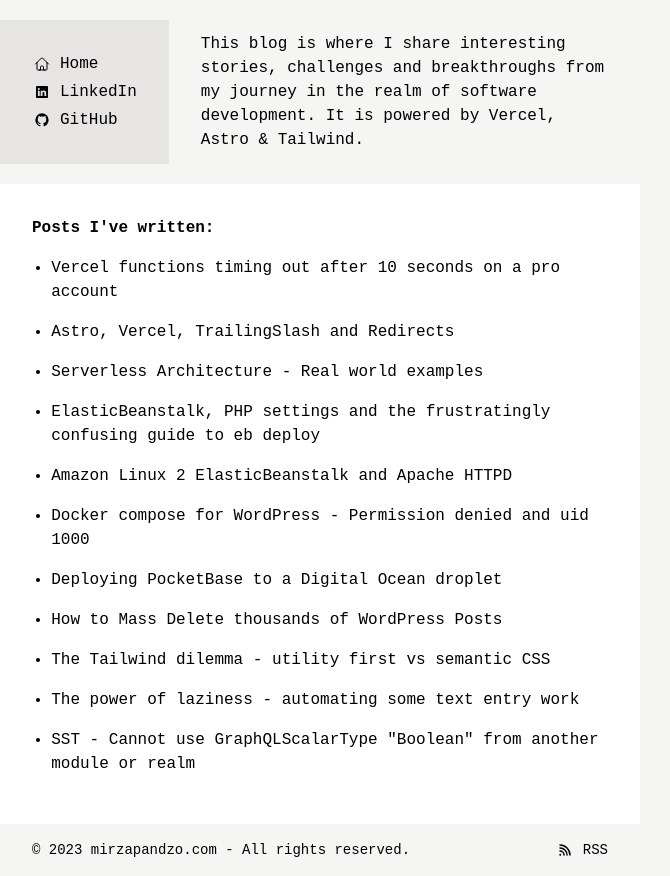
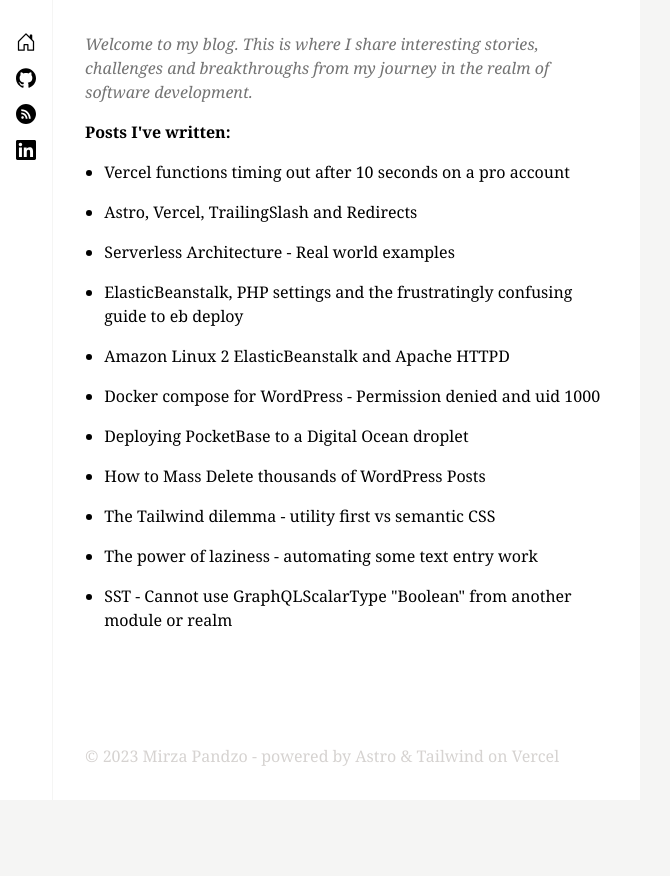
Before and after one commit to mpandzo/mpandzo.github.io, an Astro site: page / in a window 1280 px wide. Shown: the whole page, without its empty margins (0-670 px from the left). After the commit the page ends 800 px from the top, so only its background shows below. Built offline with nearby package versions, Linux system fonts and the light colour scheme; Astro itself is replaced by a stand-in of ours.

Commit message:
Modified styles

```diff
--- a/src/components/Footer.astro
+++ b/src/components/Footer.astro
@@ -2,14 +2,6 @@
 const today = new Date();
 ---
 
-<footer class="px-8 py-4 flex space-x-2 items-center justify-between text-sm">
-  <span>&copy; {today.getFullYear()} mirzapandzo.com - All rights reserved.</span>
-  <a class="hidden lg:flex items-center space-x-2" href="/rss.xml">
-    <div class="w-5 flex items-center justify-center">
-      <svg fill="currentColor" viewBox="0 0 256 256" xmlns="http://www.w3.org/2000/svg" class="w-4 h-4">
-          <path d="M101.74 154.26A75.53 75.53 0 0 1 124 208a12 12 0 0 1-24 0a52 52 0 0 0-52-52a12 12 0 0 1 0-24a75.51 75.51 0 0 1 53.74 22.26ZM48 84a12 12 0 0 0 0 24a100 100 0 0 1 100 100a12 12 0 0 0 24 0A124 124 0 0 0 48 84Zm121.62 2.38A170.85 170.85 0 0 0 48 36a12 12 0 0 0 0 24a147 147 0 0 1 104.65 43.35A147 147 0 0 1 196 208a12 12 0 0 0 24 0a170.85 170.85 0 0 0-50.38-121.62ZM52 188a16 16 0 1 0 16 16a16 16 0 0 0-16-16Z"/>
-      </svg>
-    </div>
-    <span class="hover:underline">RSS</span>
-  </a>
+<footer class="pt-8 text-center lg:text-left text-stone-300 bg-white">
+  <span>&copy; {today.getFullYear()} Mirza Pandzo - powered by <a href="https://astro.build" rel="nofollow bookmark" target="_blank">Astro</a> &amp; <a href="https://tailwindcss.com" rel="nofollow bookmark" target="_blank">Tailwind</a> on <a href="https://vercel.com" rel="nofollow bookmark" target="_blank">Vercel</a></span>
 </footer>
--- a/src/components/Header.astro
+++ b/src/components/Header.astro
@@ -2,42 +2,21 @@
 import { SITE_TITLE } from '../consts';
 ---
 
-<header class="flex flex-col lg:flex-row lg:items-center text-lg">
-	<nav class=" text-sm lg:text-base flex flex-row space-x-4 lg:space-x-0 items-center lg:items-start pt-4 px-8 lg:p-8 lg:flex-col lg:justify-center lg:space-y-1 lg:bg-stone-200">
-    <a class="flex items-center space-x-2" href="/">
-      <div class="w-5 flex items-center justify-center">
-        <svg xmlns="http://www.w3.org/2000/svg" fill="none" viewBox="0 0 24 24" stroke-width="1.5" stroke="currentColor" class="w-4 h-4">
-          <path stroke-linecap="round" stroke-linejoin="round" d="M2.25 12l8.954-8.955c.44-.439 1.152-.439 1.591 0L21.75 12M4.5 9.75v10.125c0 .621.504 1.125 1.125 1.125H9.75v-4.875c0-.621.504-1.125 1.125-1.125h2.25c.621 0 1.125.504 1.125 1.125V21h4.125c.621 0 1.125-.504 1.125-1.125V9.75M8.25 21h8.25" />
-        </svg>
-      </div>
-      <span class="hover:underline">Home</span>
+<header class="text-lg bg-white lg:border-r lg:border-stone-100">
+	<nav class="text-sm lg:text-base flex flex-row space-x-4 lg:space-x-0 items-center lg:items-start px-8 pb-6 pt-8 lg:px-4 lg:py-8 lg:flex-col lg:justify-center lg:space-y-4">
+    <a class="flex w-5 items-center" href="/">
+      <svg xmlns="http://www.w3.org/2000/svg" fill="currentColor" viewBox="0 0 16 16">
+        <path d="M8.354 1.146a.5.5 0 0 0-.708 0l-6 6A.5.5 0 0 0 1.5 7.5v7a.5.5 0 0 0 .5.5h4.5a.5.5 0 0 0 .5-.5v-4h2v4a.5.5 0 0 0 .5.5H14a.5.5 0 0 0 .5-.5v-7a.5.5 0 0 0-.146-.354L13 5.793V2.5a.5.5 0 0 0-.5-.5h-1a.5.5 0 0 0-.5.5v1.293L8.354 1.146ZM2.5 14V7.707l5.5-5.5 5.5 5.5V14H10v-4a.5.5 0 0 0-.5-.5h-3a.5.5 0 0 0-.5.5v4H2.5Z"/>
+      </svg>
     </a>
-    <a class="flex items-center space-x-2" href="https://www.linkedin.com/in/mirzapandzo">
-      <div class="w-5 flex items-center justify-center">
-        <svg xmlns="http://www.w3.org/2000/svg" fill="currentColor" viewBox="0 0 16 16" class="w-3 h-3">
-          <path d="M0 1.146C0 .513.526 0 1.175 0h13.65C15.474 0 16 .513 16 1.146v13.708c0 .633-.526 1.146-1.175 1.146H1.175C.526 16 0 15.487 0 14.854V1.146zm4.943 12.248V6.169H2.542v7.225h2.401zm-1.2-8.212c.837 0 1.358-.554 1.358-1.248-.015-.709-.52-1.248-1.342-1.248-.822 0-1.359.54-1.359 1.248 0 .694.521 1.248 1.327 1.248h.016zm4.908 8.212V9.359c0-.216.016-.432.08-.586.173-.431.568-.878 1.232-.878.869 0 1.216.662 1.216 1.634v3.865h2.401V9.25c0-2.22-1.184-3.252-2.764-3.252-1.274 0-1.845.7-2.165 1.193v.025h-.016a5.54 5.54 0 0 1 .016-.025V6.169h-2.4c.03.678 0 7.225 0 7.225h2.4z"/>
-        </svg>
-      </div>
-      <span class="hover:underline">LinkedIn</span>
+    <a class="flex w-5 items-center" href="https://github.com/mpandzo">
+      <svg fill="currentColor" role="img" viewBox="0 0 24 24" xmlns="http://www.w3.org/2000/svg"><title>GitHub</title><path d="M12 .297c-6.63 0-12 5.373-12 12 0 5.303 3.438 9.8 8.205 11.385.6.113.82-.258.82-.577 0-.285-.01-1.04-.015-2.04-3.338.724-4.042-1.61-4.042-1.61C4.422 18.07 3.633 17.7 3.633 17.7c-1.087-.744.084-.729.084-.729 1.205.084 1.838 1.236 1.838 1.236 1.07 1.835 2.809 1.305 3.495.998.108-.776.417-1.305.76-1.605-2.665-.3-5.466-1.332-5.466-5.93 0-1.31.465-2.38 1.235-3.22-.135-.303-.54-1.523.105-3.176 0 0 1.005-.322 3.3 1.23.96-.267 1.98-.399 3-.405 1.02.006 2.04.138 3 .405 2.28-1.552 3.285-1.23 3.285-1.23.645 1.653.24 2.873.12 3.176.765.84 1.23 1.91 1.23 3.22 0 4.61-2.805 5.625-5.475 5.92.42.36.81 1.096.81 2.22 0 1.606-.015 2.896-.015 3.286 0 .315.21.69.825.57C20.565 22.092 24 17.592 24 12.297c0-6.627-5.373-12-12-12"/></svg>
     </a>
-    <a class="flex items-center space-x-2" href="https://github.com/mpandzo">
-      <div class="w-5 flex items-center justify-center">
-        <svg  fill="currentColor" viewBox="0 0 24 24" xmlns="http://www.w3.org/2000/svg" class="w-4 h-4">
-            <path d="M12 2A10 10 0 0 0 2 12c0 4.42 2.87 8.17 6.84 9.5c.5.08.66-.23.66-.5v-1.69c-2.77.6-3.36-1.34-3.36-1.34c-.46-1.16-1.11-1.47-1.11-1.47c-.91-.62.07-.6.07-.6c1 .07 1.53 1.03 1.53 1.03c.87 1.52 2.34 1.07 2.91.83c.09-.65.35-1.09.63-1.34c-2.22-.25-4.55-1.11-4.55-4.92c0-1.11.38-2 1.03-2.71c-.1-.25-.45-1.29.1-2.64c0 0 .84-.27 2.75 1.02c.79-.22 1.65-.33 2.5-.33c.85 0 1.71.11 2.5.33c1.91-1.29 2.75-1.02 2.75-1.02c.55 1.35.2 2.39.1 2.64c.65.71 1.03 1.6 1.03 2.71c0 3.82-2.34 4.66-4.57 4.91c.36.31.69.92.69 1.85V21c0 .27.16.59.67.5C19.14 20.16 22 16.42 22 12A10 10 0 0 0 12 2Z"/>
-        </svg>
-      </div>
-      <span class="hover:underline">GitHub</span>
+    <a class="flex w-5 items-center" href="/rss.xml">
+      <svg xmlns="http://www.w3.org/2000/svg" viewBox="0 0 333333 333333" shape-rendering="geometricPrecision" text-rendering="geometricPrecision" image-rendering="optimizeQuality" fill-rule="evenodd" clip-rule="evenodd"><title>RSS</title><path d="M166667 0c92048 0 166667 74619 166667 166667s-74619 166667-166667 166667S0 258715 0 166667 74619 0 166667 0zm-57698 203357c-11551 0-20938 9418-20938 20897 0 11537 9386 20857 20938 20857 11587 0 20967-9320 20967-20857 0-11479-9378-20897-20967-20897zm-20918-61899v30148c19632 0 38081 7677 51977 21585 13883 13868 21548 32406 21548 52114h30276c0-57254-46585-103838-103801-103838v-9zm38-53431v30154c70007 0 126979 57031 126979 127116l30235 3c0-86697-70539-157270-157212-157270l-2-3z" fill="currentColor"/></svg>
     </a>
-    <a class="lg:hidden flex items-center space-x-2" href="/rss.xml">
-      <div class="w-5 flex items-center justify-center">
-        <svg fill="currentColor" viewBox="0 0 256 256" xmlns="http://www.w3.org/2000/svg" class="w-4 h-4">
-            <path d="M101.74 154.26A75.53 75.53 0 0 1 124 208a12 12 0 0 1-24 0a52 52 0 0 0-52-52a12 12 0 0 1 0-24a75.51 75.51 0 0 1 53.74 22.26ZM48 84a12 12 0 0 0 0 24a100 100 0 0 1 100 100a12 12 0 0 0 24 0A124 124 0 0 0 48 84Zm121.62 2.38A170.85 170.85 0 0 0 48 36a12 12 0 0 0 0 24a147 147 0 0 1 104.65 43.35A147 147 0 0 1 196 208a12 12 0 0 0 24 0a170.85 170.85 0 0 0-50.38-121.62ZM52 188a16 16 0 1 0 16 16a16 16 0 0 0-16-16Z"/>
-        </svg>
-      </div>
-      <span class="hover:underline">RSS</span>
+    <a class="flex w-5 items-center justify-center" href="https://www.linkedin.com/in/mirzapandzo">
+      <svg fill="currentColor" role="img" viewBox="0 0 24 24" xmlns="http://www.w3.org/2000/svg"><title>LinkedIn</title><path d="M20.447 20.452h-3.554v-5.569c0-1.328-.027-3.037-1.852-3.037-1.853 0-2.136 1.445-2.136 2.939v5.667H9.351V9h3.414v1.561h.046c.477-.9 1.637-1.85 3.37-1.85 3.601 0 4.267 2.37 4.267 5.455v6.286zM5.337 7.433c-1.144 0-2.063-.926-2.063-2.065 0-1.138.92-2.063 2.063-2.063 1.14 0 2.064.925 2.064 2.063 0 1.139-.925 2.065-2.064 2.065zm1.782 13.019H3.555V9h3.564v11.452zM22.225 0H1.771C.792 0 0 .774 0 1.729v20.542C0 23.227.792 24 1.771 24h20.451C23.2 24 24 23.227 24 22.271V1.729C24 .774 23.2 0 22.222 0h.003z"/></svg>
     </a>
 	</nav>
-  <div class="flex p-4 px-8 text-sm lg:text-base lg:p-8 flex-col space-y-4">
-    <div>This blog is where I share interesting stories, challenges and breakthroughs from my journey in the realm of software development. It is powered by <a href="https://vercel.com" rel="nofollow bookmark" target="_blank">Vercel</a>, <a href="https://astro.build" rel="nofollow bookmark" target="_blank">Astro</a> &amp; <a href="https://tailwindcss.com" rel="nofollow bookmark" target="_blank">Tailwind</a>.</div>
-  </div>
 </header>
--- a/src/consts.ts
+++ b/src/consts.ts
@@ -2,4 +2,4 @@
 // You can import this data from anywhere in your site by using the `import` keyword.
 
 export const SITE_TITLE = 'Mirza Pandzo\'s Blog';
-export const SITE_DESCRIPTION = 'I blog about software stuff.';
+export const SITE_DESCRIPTION = 'I share interesting stories, challenges and breakthroughs from my journey in the realm of software development.';
--- a/src/layouts/Post.astro
+++ b/src/layouts/Post.astro
@@ -14,10 +14,13 @@
 	<head>
 		<BaseHead title={title} description={description} />
 	</head>
-	<body class="xl:w-1/2 min-h-screen flex flex-col bg-stone-100">
-		<Header />
-		<main class="grow p-8 bg-white">
-			<article>
+	<body class="xl:w-1/2 flex flex-col bg-stone-100">
+    <main class="flex flex-col lg:flex-row">
+      <Header title={title} />
+      <article class="bg-white px-8 lg:p-8 min-h-screen flex flex-col">
+        <div class="lg:col-span-4 lg:text-base bg-white pb-4 italic text-neutral-500">
+          <div>Welcome to my blog. This is where I share interesting stories, challenges and breakthroughs from my journey in the realm of software development.</div>
+        </div>
 				<header class="flex flex-col space-y-4">
 					<h1 class="text-xl font-bold">{title}</h1>
 					<FormattedDate date={pubDate} />
@@ -29,9 +32,11 @@
 						)
 					}
 				</header>
-				<slot />
+        <div class="grow">
+				  <slot />
+        </div>
+        <Footer />
 			</article>
 		</main>
-		<Footer />
 	</body>
 </html>
--- a/src/pages/index.astro
+++ b/src/pages/index.astro
@@ -20,9 +20,15 @@
 	<head>
 		<BaseHead title={SITE_TITLE} description={SITE_DESCRIPTION} />
 	</head>
-	<body class="xl:w-1/2 min-h-screen flex flex-col bg-stone-100">
+	<body class="xl:w-1/2 flex flex-col bg-stone-100">
+    <section class="flex flex-col lg:flex-row">
       <Header title={SITE_TITLE} />
-    <main class="bg-white grow p-8">
+      <main class="bg-white grow flex flex-col px-8 lg:p-8 min-h-screen">
+        <div class="lg:col-span-4 lg:text-base bg-white pb-4 italic text-neutral-500">
+          <div>Welcome to my blog. This is where I share interesting stories, challenges and breakthroughs from my journey in the realm of software development.</div>
+        </div>
+
+        <section class="grow block">
           <h1 class="font-semibold">Posts I've written:</h1>
           <ul>
           {
@@ -33,7 +39,9 @@
             ))
           }
           </ul>
+        </section>
+        <Footer />
       </main>
-    <Footer />
+    </section>
 	</body>
 </html>
--- a/src/styles/base.css
+++ b/src/styles/base.css
@@ -3,7 +3,7 @@
 @tailwind utilities;
 
 body {
-  font-family: 'Courier New', Courier, monospace;
+  font-family: Georgia, 'Times New Roman', Times, serif;
 }
 
 p {
```
Also changed, not shown: 1 other file. Lines whose indentation alone changed are shown as unchanged.
